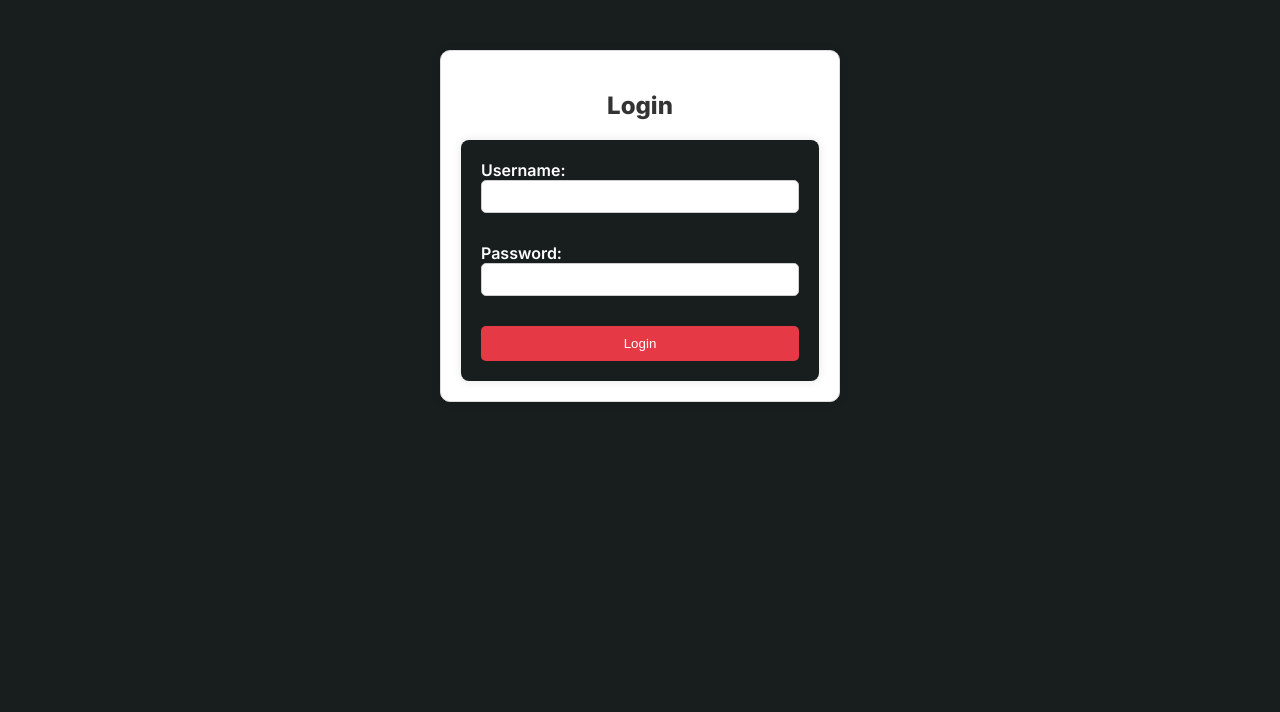
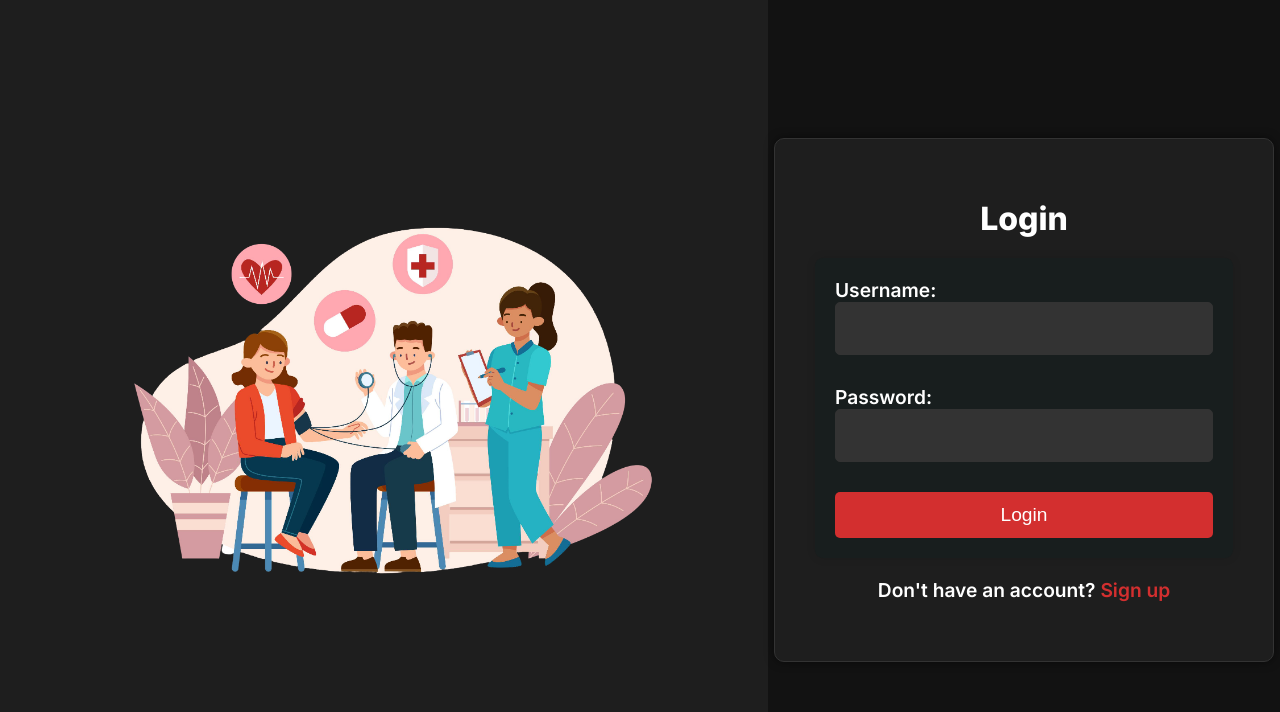
Before and after one commit to SasankaPasanjith/HeartGuardian-UI, a React (Vite) app: page /login in a window 1280 px wide. Shown: the top 712 px of the page. Built offline with nearby package versions, Linux system fonts and the light colour scheme.

Commit message:
Redesigned the Login page

```diff
--- a/src/assets/index.js
+++ b/src/assets/index.js
@@ -20,6 +20,7 @@ import blog3 from "./blog3.jpg";
 import testimonial1 from "./testimonial1.jpg";
 import testimonial2 from "./testimonial2.jpg";
 import testimonial3 from "./testimonial3.jpg";
+import loginPage from "./login page.png";
 
 export {
     bgElement1,
@@ -43,5 +44,6 @@ export {
     blog3,
     testimonial1,
     testimonial2,
-    testimonial3
+    testimonial3,
+    loginPage
 };
--- a/src/components/Login/Login.css
+++ b/src/components/Login/Login.css
@@ -1,47 +1,119 @@
+body {
+  margin: 0;
+  font-family: Arial, sans-serif;
+  background-color: #121212;
+  color: #e0e0e0;
+}
+
+.login-page {
+  display: flex;
+  height: 100vh;
+}
+
+.login-left {
+  flex: 3;
+  display: flex;
+  align-items: center;
+  justify-content: center;
+  background-color: #1e1e1e;
+}
+
+.login-left img {
+  max-width: 80%;
+  height: auto;
+}
+
+.login-right {
+  flex: 2;
+  display: flex;
+  align-items: center;
+  justify-content: center;
+  background-color: #121212;
+}
+
 .login-container {
-  max-width: 400px;
-  margin: 50px auto;
-  padding: 20px;
-  border: 1px solid #ddd;
+  width: 100%;
+  max-width: 500px;
+  padding: 40px;
+  border: 1px solid #333;
   border-radius: 10px;
-  box-shadow: 0 0 10px rgba(0, 0, 0, 0.1);
-  background-color: #fff;
+  background-color: #1e1e1e;
+  box-shadow: 0 0 10px rgba(0, 0, 0, 0.5);
 }
 
 h2 {
   text-align: center;
   margin-bottom: 20px;
+  color: #ffffff;
+  font-size: 2em;
 }
 
 label {
   display: block;
   margin-bottom: 10px;
+  font-size: 1.2em;
 }
 
 input {
   width: 100%;
-  padding: 8px;
+  padding: 12px;
   margin-bottom: 20px;
-  border: 1px solid #ccc;
+  border: 1px solid #333;
   border-radius: 5px;
+  background-color: #333;
+  color: #ffffff;
+  font-size: 1.2em;
 }
 
 button {
   width: 100%;
-  padding: 10px;
-  background-color: var(--red-color);
+  padding: 12px;
+  background-color: #d32f2f;
   color: white;
   border: none;
   border-radius: 5px;
   cursor: pointer;
+  font-size: 1.2em;
 }
 
 button:hover {
-  background-color: darkred;
+  background-color: #9a0007;
 }
 
 .error {
   color: red;
   text-align: center;
   margin-bottom: 10px;
+  font-size: 1.2em;
 }
+
+.signup-link {
+  text-align: center;
+  color: #ffffff;
+  font-size: 1.2em;
+}
+
+.signup-link a {
+  color: #d32f2f;
+  text-decoration: none;
+}
+
+.signup-link a:hover {
+  text-decoration: underline;
+}
+
+@media (max-width: 768px) {
+  .login-page {
+    flex-direction: column;
+  }
+
+  .login-left, .login-right {
+    flex: none;
+    width: 100%;
+    height: 50%;
+  }
+
+  .login-left img {
+    width: 80%;
+  }
+}
--- a/src/components/Login/Login.jsx
+++ b/src/components/Login/Login.jsx
@@ -1,12 +1,14 @@
 import React, { useState } from 'react';
+import { Link } from 'react-router-dom';
 import './Login.css';
+import { loginPage } from '../../assets';
 
-function Login(){
+function Login() {
     const [username, setUsername] = useState('');
     const [password, setPassword] = useState('');
     const [error, setError] = useState('');
 
-    const handleLogin = async (e) =>{
+    const handleLogin = async (e) => {
         e.preventDefault();
         setError('');
 
@@ -34,6 +36,11 @@ function Login(){
     };
 
     return (
+        <div className="login-page">
+            <div className="login-left">
+                <img src={loginPage}/>
+            </div>
+            <div className="login-right">
                 <div className="login-container">
                     <h2>Login</h2>
                     {error && <p className="error">{error}</p>}
@@ -58,6 +65,11 @@ function Login(){
                         </label>
                         <button type="submit">Login</button>
                     </form>
+                    <p className="signup-link">
+                        Don't have an account? <Link to="/signup">Sign up</Link>
+                    </p>
+                </div>
+            </div>
         </div>
     );
 }
```
Also changed, not shown: src/assets/login page.png (added). Lines whose indentation alone changed are shown as unchanged.
